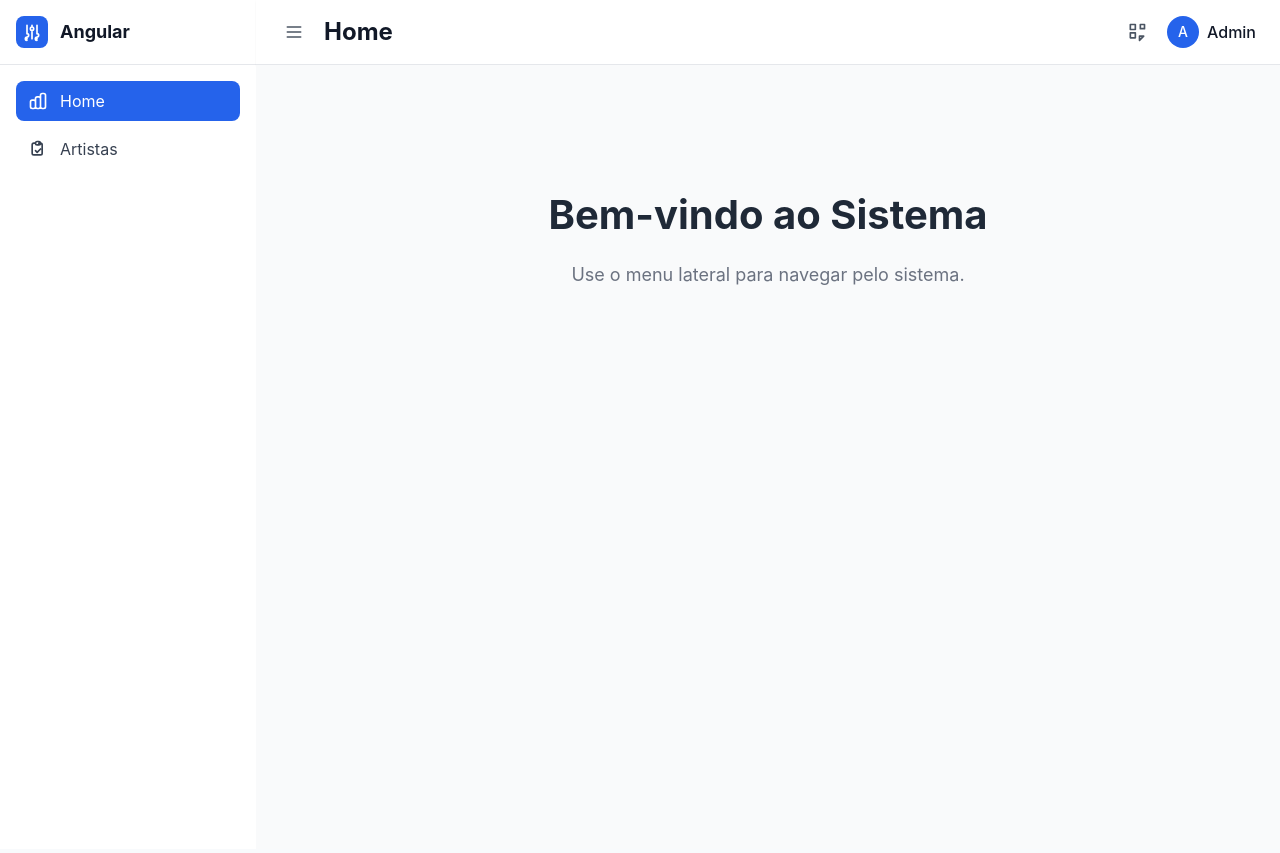
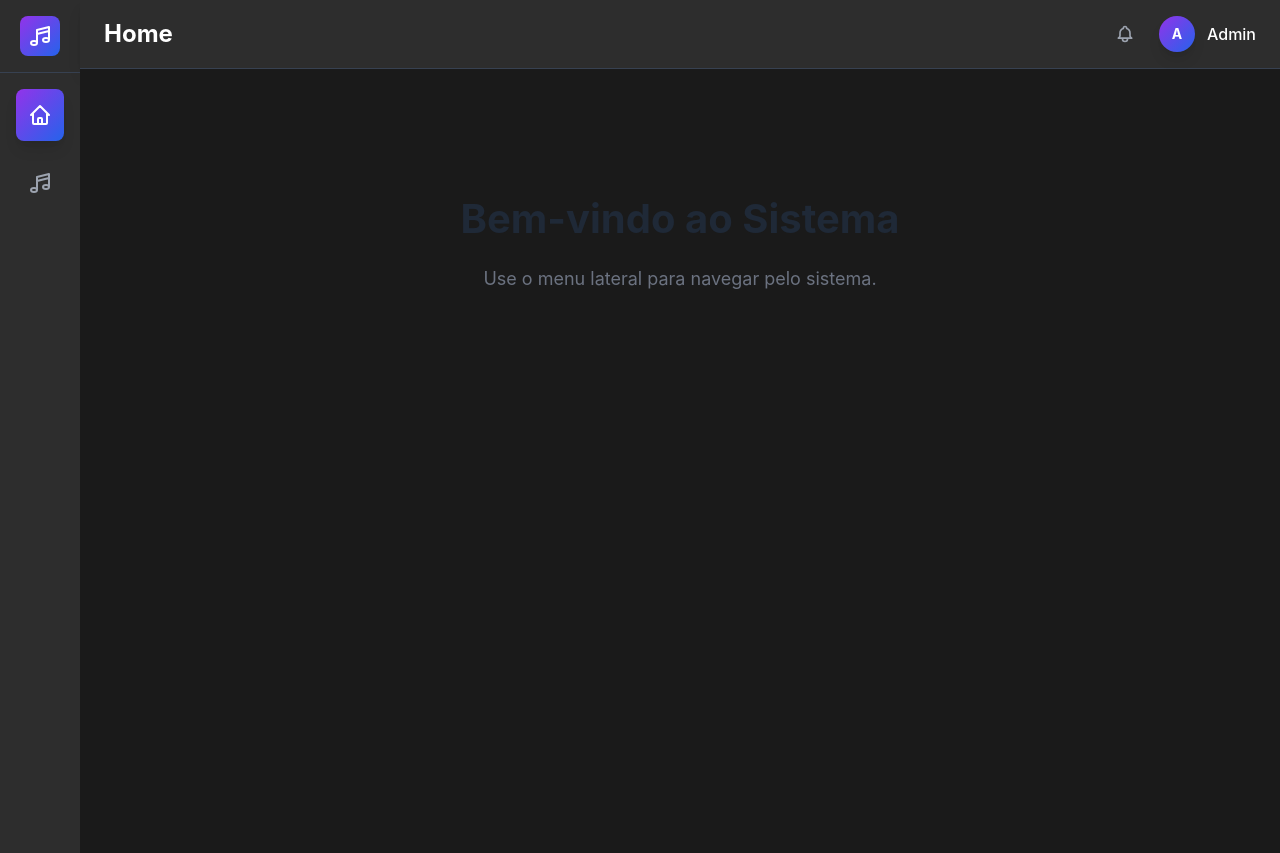
Before and after one commit to anthonyvergara/anthonydeoliveiravergara703795, an Angular app in the folder frontend/: page /home in a window 1280 px wide. Built offline with nearby package versions, Linux system fonts and the light colour scheme.

Commit message:
style(frontend): update sidebar and header styles for improved UI

```diff
--- a/frontend/src/app/app.html
+++ b/frontend/src/app/app.html
@@ -1,38 +1,39 @@
-<div class="min-h-screen bg-gray-50 flex">
-  <div class="bg-white shadow-lg transition-all duration-300 flex flex-col"
-       [class.w-64]="sidebarOpen()"
-       [class.w-16]="!sidebarOpen()">
+<div class="min-h-screen bg-[#1a1a1a] flex">
+  <div class="bg-[#2d2d2d] shadow-2xl transition-all duration-300 flex flex-col w-20">
 
-    <div class="p-4 border-b border-gray-200">
-      <div class="flex items-center space-x-3">
-        <div class="w-8 h-8 bg-blue-600 rounded-lg flex items-center justify-center">
-          <svg class="h-5 w-5 text-white" fill="none" stroke="currentColor" viewBox="0 0 24 24">
-            <path stroke-linecap="round" stroke-linejoin="round" stroke-width="2" d="M12 6V4m0 2a2 2 0 100 4m0-4a2 2 0 110 4m-6 8a2 2 0 100-4m0 4a2 2 0 100 4m0-4v2m0-6V4m6 6v10m6-2a2 2 0 100-4m0 4a2 2 0 100 4m0-4v2m0-6V4"></path>
+    <div class="p-4 border-b border-gray-700">
+      <div class="flex items-center justify-center">
+        <div class="w-10 h-10 bg-gradient-to-br from-purple-600 to-blue-600 rounded-lg flex items-center justify-center">
+          <svg class="h-6 w-6 text-white" fill="none" stroke="currentColor" viewBox="0 0 24 24">
+            <path stroke-linecap="round" stroke-linejoin="round" stroke-width="2" d="M9 19V6l12-3v13M9 19c0 1.105-1.343 2-3 2s-3-.895-3-2 1.343-2 3-2 3 .895 3 2zm12-3c0 1.105-1.343 2-3 2s-3-.895-3-2 1.343-2 3-2 3 .895 3 2zM9 10l12-3"></path>
           </svg>
         </div>
-        <span *ngIf="sidebarOpen()" class="font-bold text-lg text-gray-900">Angular</span>
       </div>
     </div>
 
     <nav class="flex-1 p-4">
-      <ul class="space-y-2">
+      <ul class="space-y-4">
         <li *ngFor="let item of menuItems">
           <button
             (click)="setActiveSection(item.id)"
-            class="w-full flex items-center space-x-3 px-3 py-2 rounded-lg transition-colors"
-            [class.bg-blue-600]="activeSection() === item.id"
+            class="w-full flex items-center justify-center p-3 rounded-lg transition-all duration-200"
+            [class.bg-gradient-to-br]="activeSection() === item.id"
+            [class.from-purple-600]="activeSection() === item.id"
+            [class.to-blue-600]="activeSection() === item.id"
             [class.text-white]="activeSection() === item.id"
-            [class.text-gray-700]="activeSection() !== item.id"
-            [class.hover:bg-gray-100]="activeSection() !== item.id">
+            [class.shadow-lg]="activeSection() === item.id"
+            [class.text-gray-400]="activeSection() !== item.id"
+            [class.hover:bg-gray-700]="activeSection() !== item.id"
+            [class.hover:text-white]="activeSection() !== item.id"
+            [title]="item.label">
 
-            <svg *ngIf="item.icon === 'bar-chart-3'" class="h-5 w-5" fill="none" stroke="currentColor" viewBox="0 0 24 24">
-              <path stroke-linecap="round" stroke-linejoin="round" stroke-width="2" d="M9 19v-6a2 2 0 00-2-2H5a2 2 0 00-2 2v6a2 2 0 002 2h2a2 2 0 002-2zm0 0V9a2 2 0 012-2h2a2 2 0 012 2v10m-6 0a2 2 0 002 2h2a2 2 0 002-2m0 0V5a2 2 0 012-2h2a2 2 0 012 2v14a2 2 0 01-2 2h-2a2 2 0 01-2-2z"></path>
+            <svg *ngIf="item.icon === 'bar-chart-3'" class="h-7 w-7" fill="none" stroke="currentColor" viewBox="0 0 24 24">
+              <path stroke-linecap="round" stroke-linejoin="round" stroke-width="2" d="M3 12l2-2m0 0l7-7 7 7M5 10v10a1 1 0 001 1h3m10-11l2 2m-2-2v10a1 1 0 01-1 1h-3m-6 0a1 1 0 001-1v-4a1 1 0 011-1h2a1 1 0 011 1v4a1 1 0 001 1m-6 0h6"></path>
             </svg>
 
-            <svg *ngIf="item.icon === 'clipboard-check'" class="h-5 w-5" fill="none" stroke="currentColor" viewBox="0 0 24 24">
-              <path stroke-linecap="round" stroke-linejoin="round" stroke-width="2" d="M9 5H7a2 2 0 00-2 2v10a2 2 0 002 2h8a2 2 0 002-2V7a2 2 0 00-2-2h-2M9 5a2 2 0 002 2h2a2 2 0 002-2M9 5a2 2 0 012-2h2a2 2 0 012 2m-6 9l2 2 4-4"></path>
+            <svg *ngIf="item.icon === 'clipboard-check'" class="h-7 w-7" fill="none" stroke="currentColor" viewBox="0 0 24 24">
+              <path stroke-linecap="round" stroke-linejoin="round" stroke-width="2" d="M9 19V6l12-3v13M9 19c0 1.105-1.343 2-3 2s-3-.895-3-2 1.343-2 3-2 3 .895 3 2zm12-3c0 1.105-1.343 2-3 2s-3-.895-3-2 1.343-2 3-2 3 .895 3 2zM9 10l12-3"></path>
             </svg>
-            <span *ngIf="sidebarOpen()">{{ item.label }}</span>
           </button>
         </li>
       </ul>
@@ -40,36 +41,29 @@
   </div>
 
   <div class="flex-1 flex flex-col">
-    <header class="bg-white shadow-sm border-b border-gray-200 px-6 py-4">
+    <header class="bg-[#2d2d2d] shadow-lg border-b border-gray-700 px-6 py-4">
       <div class="flex items-center justify-between">
         <div class="flex items-center space-x-4">
-          <button
-            (click)="toggleSidebar()"
-            class="text-gray-600 hover:text-gray-900 p-1 rounded-lg hover:bg-gray-100">
-            <svg class="h-5 w-5" fill="none" stroke="currentColor" viewBox="0 0 24 24">
-              <path stroke-linecap="round" stroke-linejoin="round" stroke-width="2" d="M4 6h16M4 12h16M4 18h16"></path>
-            </svg>
-          </button>
-          <h1 class="text-2xl font-bold text-gray-900">{{ getActiveMenuLabel() }}</h1>
+          <h1 class="text-2xl font-bold text-white">{{ getActiveMenuLabel() }}</h1>
         </div>
 
         <div class="flex items-center space-x-4">
-          <button class="text-gray-600 hover:text-gray-900 p-1 rounded-lg hover:bg-gray-100">
+          <button class="text-gray-400 hover:text-white p-2 rounded-lg hover:bg-gray-700 transition-colors">
             <svg class="h-5 w-5" fill="none" stroke="currentColor" viewBox="0 0 24 24">
-              <path stroke-linecap="round" stroke-linejoin="round" stroke-width="2" d="M15 17h5l-5 5v-5zM4 19h6v-6H4v6zM16 3h5v5h-5V3zM4 3h6v6H4V3z"></path>
+              <path stroke-linecap="round" stroke-linejoin="round" stroke-width="2" d="M15 17h5l-1.405-1.405A2.032 2.032 0 0118 14.158V11a6.002 6.002 0 00-4-5.659V5a2 2 0 10-4 0v.341C7.67 6.165 6 8.388 6 11v3.159c0 .538-.214 1.055-.595 1.436L4 17h5m6 0v1a3 3 0 11-6 0v-1m6 0H9"></path>
             </svg>
           </button>
-          <div class="flex items-center space-x-2">
-            <div class="w-8 h-8 bg-blue-600 rounded-full flex items-center justify-center">
-              <span class="text-white text-sm font-medium">A</span>
+          <div class="flex items-center space-x-3">
+            <div class="w-9 h-9 bg-gradient-to-br from-purple-600 to-blue-600 rounded-full flex items-center justify-center shadow-lg">
+              <span class="text-white text-sm font-bold">A</span>
             </div>
-            <span class="text-gray-900 font-medium">Admin</span>
+            <span class="text-white font-medium">Admin</span>
           </div>
         </div>
       </div>
     </header>
 
-    <main class="flex-1 p-6 bg-gray-50">
+    <main class="flex-1 p-6 bg-[#1a1a1a]">
       <router-outlet></router-outlet>
     </main>
   </div>
--- a/frontend/src/app/app.ts
+++ b/frontend/src/app/app.ts
@@ -10,7 +10,7 @@ import { RouterOutlet, Router } from '@angular/router';
   styleUrls: ['./app.scss']
 })
 export class AppComponent {
-  sidebarOpen = signal(true);
+  sidebarOpen = signal(false); // Sempre em modo collapse
   activeSection = signal('home');
 
   menuItems = [
@@ -21,7 +21,8 @@ export class AppComponent {
   constructor(private router: Router) {}
 
   toggleSidebar() {
-    this.sidebarOpen.set(!this.sidebarOpen());
+    // Mantém sempre em modo collapse
+    // this.sidebarOpen.set(!this.sidebarOpen());
   }
 
   setActiveSection(sectionId: string) {
```
